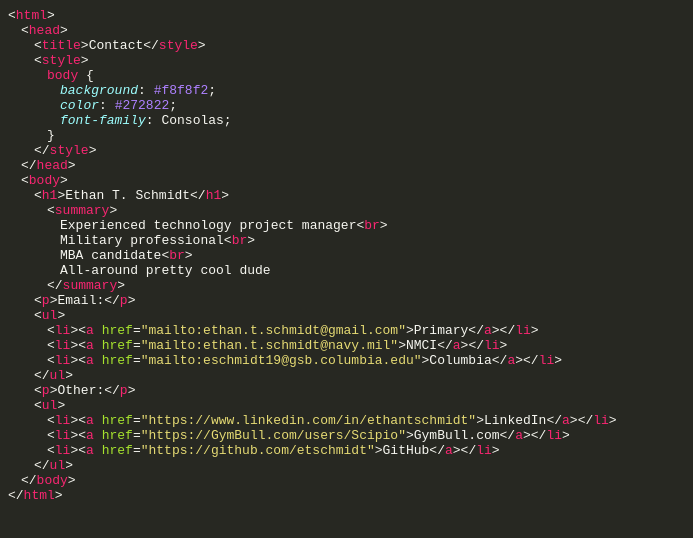
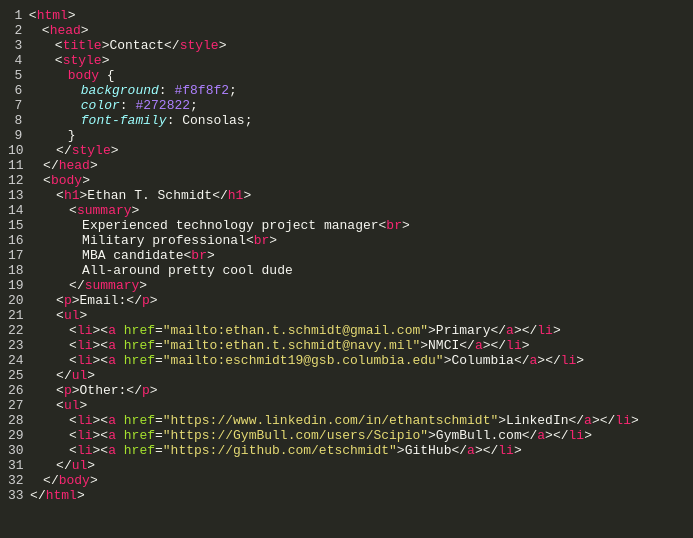
Before and after one commit to etschmidt/contact, a plain HTML site: page index.html in a window 1280 px wide. Shown: the whole page, without its empty margins (0-693 px from the left). Drawn offline with Linux system fonts and the light colour scheme.

Commit message:
Update index.html

```diff
--- a/index.html
+++ b/index.html
@@ -29,45 +29,48 @@
 	  	.yellow {
 	  		color: #e6db74;
 	  	}
+		.grey {
+			color: #d0d0d0;
+		}
   	</style>
   </head>
   <body>
 		<code>
 		<!-- Start -->
 
-&lt;<span class="red">html</span>&gt;<br>
-&#8194;&#8194;&lt;<span class="red">head</span>&gt;<br>
-&#8194;&#8194;&#8194;&#8194;&lt;<span class="red">title</span>&gt;Contact&lt;/<span class="red">style</span>&gt;<br>
-&#8194;&#8194;&#8194;&#8194;&lt;<span class="red">style</span>&gt;<br>
-&#8194;&#8194;&#8194;&#8194;&#8194;&#8194;<span class="red">body</span> {<br>
-&#8194;&#8194;&#8194;&#8194;&#8194;&#8194;&#8194;&#8194;<span class="blue"><em>background</em></span>: <span class="purple">#f8f8f2</span>;<br>
-&#8194;&#8194;&#8194;&#8194;&#8194;&#8194;&#8194;&#8194;<span class="blue"><em>color</em></span>: <span class="purple">#272822</span>;<br>
-&#8194;&#8194;&#8194;&#8194;&#8194;&#8194;&#8194;&#8194;<span class="blue"><em>font-family</em></span>: Consolas;<br>
-&#8194;&#8194;&#8194;&#8194;&#8194;&#8194;}<br>
-&#8194;&#8194;&#8194;&#8194;&lt;/<span class="red">style</span>&gt;<br>
-&#8194;&#8194;&lt;/<span class="red">head</span>&gt;<br>
-&#8194;&#8194;&lt;<span class="red">body</span>&gt;<br>
-&#8194;&#8194;&#8194;&#8194;&lt;<span class="red">h1</span>&gt;Ethan T. Schmidt&lt;/<span class="red">h1</span>&gt;<br>
-&#8194;&#8194;&#8194;&#8194;&#8194;&#8194;&lt;<span class="red">summary</span>&gt;<br>
-&#8194;&#8194;&#8194;&#8194;&#8194;&#8194;&#8194;&#8194;Experienced technology project manager&lt;<span class="red">br</span>&gt;<br>
-&#8194;&#8194;&#8194;&#8194;&#8194;&#8194;&#8194;&#8194;Military professional&lt;<span class="red">br</span>&gt;<br>
-&#8194;&#8194;&#8194;&#8194;&#8194;&#8194;&#8194;&#8194;MBA candidate&lt;<span class="red">br</span>&gt;<br>
-&#8194;&#8194;&#8194;&#8194;&#8194;&#8194;&#8194;&#8194;All-around pretty cool dude<br>
-&#8194;&#8194;&#8194;&#8194;&#8194;&#8194;&lt;/<span class="red">summary</span>&gt;<br>
-&#8194;&#8194;&#8194;&#8194;&lt;<span class="red">p</span>&gt;Email:&lt;/<span class="red">p</span>&gt;<br>
-&#8194;&#8194;&#8194;&#8194;&lt;<span class="red">ul</span>&gt;<br>
-&#8194;&#8194;&#8194;&#8194;&#8194;&#8194;&lt;<span class="red">li</span>&gt;<a href="mailto:ethan.t.schmidt@gmail.com">&lt;<span class="red">a</span> <span class="green">href</span>=<span class="yellow">"mailto:ethan.t.schmidt@gmail.com"</span>&gt;Primary&lt;/<span class="red">a</span>&gt;</a>&lt;/<span class="red">li</span>&gt;<br>
-&#8194;&#8194;&#8194;&#8194;&#8194;&#8194;&lt;<span class="red">li</span>&gt;<a href="mailto:ethan.t.schmidt@navy.com">&lt;<span class="red">a</span> <span class="green">href</span>=<span class="yellow">"mailto:ethan.t.schmidt@navy.mil"</span>&gt;NMCI&lt;/<span class="red">a</span>&gt;</a>&lt;/<span class="red">li</span>&gt;<br>
-&#8194;&#8194;&#8194;&#8194;&#8194;&#8194;&lt;<span class="red">li</span>&gt;<a href="mailto:eschmidt19@gsb.columbia.edu">&lt;<span class="red">a</span> <span class="green">href</span>=<span class="yellow">"mailto:eschmidt19@gsb.columbia.edu"</span>&gt;Columbia&lt;/<span class="red">a</span>&gt;</a>&lt;/<span class="red">li</span>&gt;<br>
-&#8194;&#8194;&#8194;&#8194;&lt;/<span class="red">ul</span>&gt;<br>
-&#8194;&#8194;&#8194;&#8194;&lt;<span class="red">p</span>&gt;Other:&lt;/<span class="red">p</span>&gt;<br>
-&#8194;&#8194;&#8194;&#8194;&lt;<span class="red">ul</span>&gt;<br>
-&#8194;&#8194;&#8194;&#8194;&#8194;&#8194;&lt;<span class="red">li</span>&gt;<a href="https://www.linkedin.com/in/ethantschmidt">&lt;<span class="red">a</span> <span class="green">href</span>=<span class="yellow">"https://www.linkedin.com/in/ethantschmidt"</span>&gt;LinkedIn&lt;/<span class="red">a</span>&gt;</a>&lt;/<span class="red">li</span>&gt;<br>
-&#8194;&#8194;&#8194;&#8194;&#8194;&#8194;&lt;<span class="red">li</span>&gt;<a href="https://GymBull.com/users/Scipio">&lt;<span class="red">a</span> <span class="green">href</span>=<span class="yellow">"https://GymBull.com/users/Scipio"</span>&gt;GymBull.com&lt;/<span class="red">a</span>&gt;</a>&lt;/<span class="red">li</span>&gt;<br>
-&#8194;&#8194;&#8194;&#8194;&#8194;&#8194;&lt;<span class="red">li</span>&gt;<a href="https://github.com/etschmidt">&lt;<span class="red">a</span> <span class="green">href</span>=<span class="yellow">"https://github.com/etschmidt"</span>&gt;GitHub&lt;/<span class="red">a</span>&gt;</a>&lt;/<span class="red">li</span>&gt;<br>
-&#8194;&#8194;&#8194;&#8194;&lt;/<span class="red">ul</span>&gt;<br>
-&#8194;&#8194;&lt;/<span class="red">body</span>&gt;<br>
-&lt;/<span class="red">html</span>&gt;<br>
+<span class="grey">&#8194;1&#8194;</span>&lt;<span class="red">html</span>&gt;<br>
+<span class="grey">&#8194;2&#8194;</span>&#8194;&#8194;&lt;<span class="red">head</span>&gt;<br>
+<span class="grey">&#8194;3&#8194;</span>&#8194;&#8194;&#8194;&#8194;&lt;<span class="red">title</span>&gt;Contact&lt;/<span class="red">style</span>&gt;<br>
+<span class="grey">&#8194;4&#8194;</span>&#8194;&#8194;&#8194;&#8194;&lt;<span class="red">style</span>&gt;<br>
+<span class="grey">&#8194;5&#8194;</span>&#8194;&#8194;&#8194;&#8194;&#8194;&#8194;<span class="red">body</span> {<br>
+<span class="grey">&#8194;6&#8194;</span>&#8194;&#8194;&#8194;&#8194;&#8194;&#8194;&#8194;&#8194;<span class="blue"><em>background</em></span>: <span class="purple">#f8f8f2</span>;<br>
+<span class="grey">&#8194;7&#8194;</span>&#8194;&#8194;&#8194;&#8194;&#8194;&#8194;&#8194;&#8194;<span class="blue"><em>color</em></span>: <span class="purple">#272822</span>;<br>
+<span class="grey">&#8194;8&#8194;</span>&#8194;&#8194;&#8194;&#8194;&#8194;&#8194;&#8194;&#8194;<span class="blue"><em>font-family</em></span>: Consolas;<br>
+<span class="grey">&#8194;9&#8194;</span>&#8194;&#8194;&#8194;&#8194;&#8194;&#8194;}<br>
+<span class="grey">10&#8194;</span>&#8194;&#8194;&#8194;&#8194;&lt;/<span class="red">style</span>&gt;<br>
+<span class="grey">11&#8194;</span>&#8194;&#8194;&lt;/<span class="red">head</span>&gt;<br>
+<span class="grey">12&#8194;</span>&#8194;&#8194;&lt;<span class="red">body</span>&gt;<br>
+<span class="grey">13&#8194;</span>&#8194;&#8194;&#8194;&#8194;&lt;<span class="red">h1</span>&gt;Ethan T. Schmidt&lt;/<span class="red">h1</span>&gt;<br>
+<span class="grey">14&#8194;</span>&#8194;&#8194;&#8194;&#8194;&#8194;&#8194;&lt;<span class="red">summary</span>&gt;<br>
+<span class="grey">15&#8194;</span>&#8194;&#8194;&#8194;&#8194;&#8194;&#8194;&#8194;&#8194;Experienced technology project manager&lt;<span class="red">br</span>&gt;<br>
+<span class="grey">16&#8194;</span>&#8194;&#8194;&#8194;&#8194;&#8194;&#8194;&#8194;&#8194;Military professional&lt;<span class="red">br</span>&gt;<br>
+<span class="grey">17&#8194;</span>&#8194;&#8194;&#8194;&#8194;&#8194;&#8194;&#8194;&#8194;MBA candidate&lt;<span class="red">br</span>&gt;<br>
+<span class="grey">18&#8194;</span>&#8194;&#8194;&#8194;&#8194;&#8194;&#8194;&#8194;&#8194;All-around pretty cool dude<br>
+<span class="grey">19&#8194;</span>&#8194;&#8194;&#8194;&#8194;&#8194;&#8194;&lt;/<span class="red">summary</span>&gt;<br>
+<span class="grey">20&#8194;</span>&#8194;&#8194;&#8194;&#8194;&lt;<span class="red">p</span>&gt;Email:&lt;/<span class="red">p</span>&gt;<br>
+<span class="grey">21&#8194;</span>&#8194;&#8194;&#8194;&#8194;&lt;<span class="red">ul</span>&gt;<br>
+<span class="grey">22&#8194;</span>&#8194;&#8194;&#8194;&#8194;&#8194;&#8194;&lt;<span class="red">li</span>&gt;<a href="mailto:ethan.t.schmidt@gmail.com">&lt;<span class="red">a</span> <span class="green">href</span>=<span class="yellow">"mailto:ethan.t.schmidt@gmail.com"</span>&gt;Primary&lt;/<span class="red">a</span>&gt;</a>&lt;/<span class="red">li</span>&gt;<br>
+<span class="grey">23&#8194;</span>&#8194;&#8194;&#8194;&#8194;&#8194;&#8194;&lt;<span class="red">li</span>&gt;<a href="mailto:ethan.t.schmidt@navy.com">&lt;<span class="red">a</span> <span class="green">href</span>=<span class="yellow">"mailto:ethan.t.schmidt@navy.mil"</span>&gt;NMCI&lt;/<span class="red">a</span>&gt;</a>&lt;/<span class="red">li</span>&gt;<br>
+<span class="grey">24&#8194;</span>&#8194;&#8194;&#8194;&#8194;&#8194;&#8194;&lt;<span class="red">li</span>&gt;<a href="mailto:eschmidt19@gsb.columbia.edu">&lt;<span class="red">a</span> <span class="green">href</span>=<span class="yellow">"mailto:eschmidt19@gsb.columbia.edu"</span>&gt;Columbia&lt;/<span class="red">a</span>&gt;</a>&lt;/<span class="red">li</span>&gt;<br>
+<span class="grey">25&#8194;</span>&#8194;&#8194;&#8194;&#8194;&lt;/<span class="red">ul</span>&gt;<br>
+<span class="grey">26&#8194;</span>&#8194;&#8194;&#8194;&#8194;&lt;<span class="red">p</span>&gt;Other:&lt;/<span class="red">p</span>&gt;<br>
+<span class="grey">27&#8194;</span>&#8194;&#8194;&#8194;&#8194;&lt;<span class="red">ul</span>&gt;<br>
+<span class="grey">28&#8194;</span>&#8194;&#8194;&#8194;&#8194;&#8194;&#8194;&lt;<span class="red">li</span>&gt;<a href="https://www.linkedin.com/in/ethantschmidt">&lt;<span class="red">a</span> <span class="green">href</span>=<span class="yellow">"https://www.linkedin.com/in/ethantschmidt"</span>&gt;LinkedIn&lt;/<span class="red">a</span>&gt;</a>&lt;/<span class="red">li</span>&gt;<br>
+<span class="grey">29&#8194;</span>&#8194;&#8194;&#8194;&#8194;&#8194;&#8194;&lt;<span class="red">li</span>&gt;<a href="https://GymBull.com/users/Scipio">&lt;<span class="red">a</span> <span class="green">href</span>=<span class="yellow">"https://GymBull.com/users/Scipio"</span>&gt;GymBull.com&lt;/<span class="red">a</span>&gt;</a>&lt;/<span class="red">li</span>&gt;<br>
+<span class="grey">30&#8194;</span>&#8194;&#8194;&#8194;&#8194;&#8194;&#8194;&lt;<span class="red">li</span>&gt;<a href="https://github.com/etschmidt">&lt;<span class="red">a</span> <span class="green">href</span>=<span class="yellow">"https://github.com/etschmidt"</span>&gt;GitHub&lt;/<span class="red">a</span>&gt;</a>&lt;/<span class="red">li</span>&gt;<br>
+<span class="grey">31&#8194;</span>&#8194;&#8194;&#8194;&#8194;&lt;/<span class="red">ul</span>&gt;<br>
+<span class="grey">32&#8194;</span>&#8194;&#8194;&lt;/<span class="red">body</span>&gt;<br>
+<span class="grey">33&#8194;</span>&lt;/<span class="red">html</span>&gt;<br>
 
 		<!-- end -->
 		</code>
```
